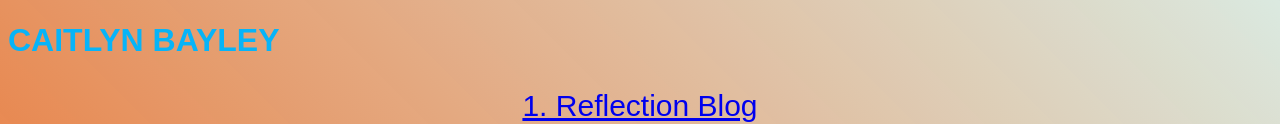
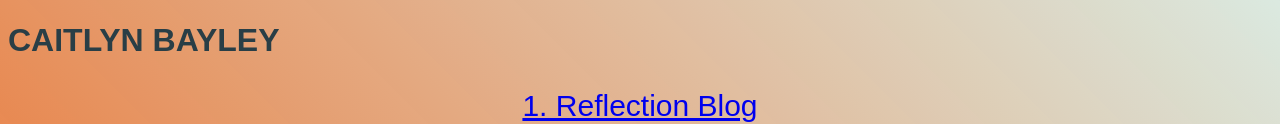
Before and after one commit to CaitlynBayley/CaitlynBayley.github.io, a plain HTML site: page index.html in a window 1280 px wide. Shown: the part 311-435 px from the top of the page. Drawn offline with Linux system fonts and the light colour scheme.

Commit message:
text colour

```diff
--- a/styles/main.css
+++ b/styles/main.css
@@ -3,7 +3,7 @@ body {
     background-image: linear-gradient(45deg, rgba(233, 130, 71, 0.897), rgb(215,254,255))
 }
 h1 {
-    color: rgb(7, 180, 248);
+    color: rgb(41, 62, 70);
     font-family: Arial, Helvetica, sans-serif ;
     text-transform: uppercase
 }
```
